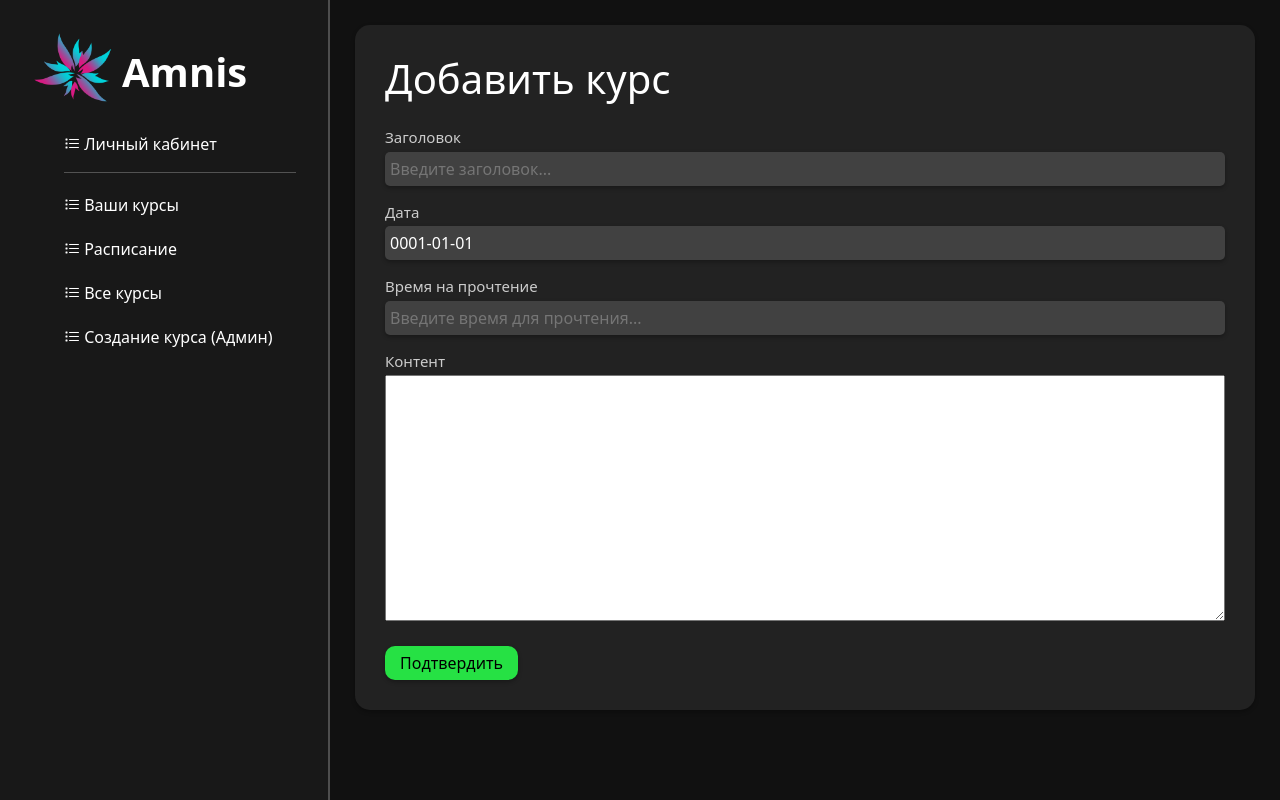
After one commit to UniversityJointProjects/E-cousesSite, a Django app: page /course/course_change/1/2 in a window 1280 px wide. The commit adds this page. Run offline with Django 4.2, Linux system fonts and the light colour scheme; some libraries are stand-ins or nearby versions.

Commit message:
added courses creating tab and courses showing tab

```diff
--- a/config/config/settings.py
+++ b/config/config/settings.py
@@ -38,6 +38,7 @@ INSTALLED_APPS = [
     'django.contrib.sessions',
     'django.contrib.messages',
     'django.contrib.staticfiles',
+    'ckeditor'
 ]
 
 MIDDLEWARE = [
--- a/config/main/admin.py
+++ b/config/main/admin.py
@@ -1,5 +1,5 @@
 from django.contrib import admin
-from .models import Article, Shop, ShopQuality, Check, Director, Firm, Product
+from .models import Article, Shop, ShopQuality, Check, Director, Firm, Product, Course
 
 admin.site.register(Article)
 admin.site.register(Shop)
@@ -8,3 +8,4 @@ admin.site.register(Check)
 admin.site.register(Director)
 admin.site.register(Firm)
 admin.site.register(Product)
+admin.site.register(Course)
--- a/config/main/forms.py
+++ b/config/main/forms.py
@@ -177,3 +177,20 @@ class CreateUserForm(UserCreationForm):
                 attrs={'class': 'common_form_input_field',
                        'placeholder': 'Repeat the password...'}),
         }
+
+
+class CourseForm(ModelForm):
+    class Meta:
+        model = Course
+        fields = ['title', 'date', 'time_to_read', 'content']
+        widgets = {
+            "title": forms.TextInput(
+                attrs={'class': 'common_form_input_field',
+                       'placeholder': 'Введите заголовок...'}),
+            "date": forms.TextInput(
+                attrs={'class': 'common_form_input_field',
+                       'placeholder': 'Введите дату...'}),
+            "time_to_read": forms.DateInput(
+                attrs={'class': 'common_form_input_field',
+                       'placeholder': 'Введите время для прочтения...'})
+        }
--- a/config/main/models.py
+++ b/config/main/models.py
@@ -1,5 +1,6 @@
 import datetime as datetime
 from django.db import models
+from ckeditor.fields import RichTextField
 
 
 class ShopQuality(models.Model):
@@ -118,6 +119,21 @@ class Check(models.Model):
         verbose_name_plural = "Checks"
 
 
+class Course(models.Model):
+
+    title = models.CharField('Title', max_length=250)
+    date = models.DateField('Date', default=datetime.date(1, 1, 1))
+    time_to_read = models.CharField('Time to read', max_length=50)
+    content = RichTextField(blank=True, null=True)
+
+    def __str__(self):
+        return str(self.id)
+
+    class Meta:
+        verbose_name = "Course"
+        verbose_name_plural = "Courses"
+
+
 class Article(models.Model):
     title = models.CharField('Title', max_length=50)
     anons = models.CharField('Anons', max_length=250)
--- a/config/main/static/main/css/common.css
+++ b/config/main/static/main/css/common.css
@@ -23,6 +23,8 @@
     --semi-darkgrey-color: #414141;
 
     --dark-cyan-color: #173f4c;
+
+    --error-red-color: #ff5757;
 }
 
 .green-button {
--- /dev/null
+++ b/config/main/static/main/css/course_change.css
@@ -0,0 +1,53 @@
+html, body{
+    padding: 0;
+    margin: 0;
+    width: 100%;
+    height: 100%;
+    background-color:#111111;
+    color: white;
+}
+
+.course_change_body {
+    display: flex;
+    flex-direction: column;
+    padding: 25px;
+}
+
+.common_form_modifier {
+    padding: 30px;
+}
+
+.course_change_body_title {
+
+}
+
+.course_change_body__course_change_body_title {
+}
+
+.ckeditor_container {
+    display: flex;
+    align-items: left;
+    flex-direction: column;
+}
+
+.submit_button_container {
+    display: flex;
+    justify-content: left;
+}
+
+.course_change_form_button1 {
+    padding-left: 15px;
+    padding-right: 15px;
+}
+
+.course_change_body__submit_button_container {
+    margin-top: 15px;
+}
+
+.error {
+    color: var(--error-red-color);
+}
+
+.course_change_body__error {
+    margin: 10px 0 0 0
+}
--- /dev/null
+++ b/config/main/templates/main/course_change.html
@@ -0,0 +1,46 @@
+{% load static %}
+<!doctype html>
+<html lang="en">
+<head>
+    <meta charset="UTF-8">
+    <meta name="viewport"
+          content="width=device-width, user-scalable=no, initial-scale=1.0, maximum-scale=1.0, minimum-scale=1.0">
+    <meta http-equiv="X-UA-Compatible" content="ie=edge">
+    <title>Amnis | Courses</title>
+    <link rel="icon" type="image/x-icon" href="{% static 'main/img/logo.png' %}">
+    <link rel="stylesheet" href="https://cdn.jsdelivr.net/npm/bootstrap@5.2.3/dist/css/bootstrap.min.css">
+    <link rel="stylesheet" href="https://cdn.jsdelivr.net/npm/bootstrap-icons@1.10.2/font/bootstrap-icons.css">
+    <link rel="stylesheet" href="{% static 'main/css/common.css'%}">
+    <link rel="stylesheet" href="{% static 'main/css/course_change.css'%}">
+</head>
+<body>
+    {% include 'main/navigation.html' %}
+
+    <form class="course_change_body" method="post">
+        <div class="common_form common_form_modifier">
+            {% csrf_token %}
+            <h1 class="course_change_body_title course_change_body__course_change_body_title">Добавить курс</h1>
+            <p class="common_form_name common_form__common_form_name">Заголовок</p>
+            {{ course_form.title }}
+    <!--        <input type="text" name="title" placeholder="Введите заголовок..." class="common_form_input_field" >-->
+            <p class="common_form_name common_form__common_form_name">Дата</p>
+            {{ course_form.date }}
+    <!--        <input type="date" name="date" placeholder="Введите дату..." class="common_form_input_field" >-->
+            <p class="common_form_name common_form__common_form_name">Время на прочтение</p>
+            {{ course_form.time_to_read }}
+    <!--        <input type="text" name="time_to_read" placeholder="Введите время на прочтение..." class="common_form_input_field" >-->
+            <div class="ckeditor_container">
+                <p class="common_form_name common_form__common_form_name">Контент</p>
+                {{ course_form.media }}
+                {{ course_form.content }}
+            </div>
+            <p class="error course_change_body__error">{{ error }}</p>
+            <div class="submit_button_container course_change_body__submit_button_container">
+                <button class="button1 button1_padding green-button course_change_form_button1"
+                        type="submit">Подтвердить</button>
+            </div>
+        </div>
+
+    </form>
+</body>
+</html>
--- a/config/main/templates/main/navigation.html
+++ b/config/main/templates/main/navigation.html
@@ -17,7 +17,7 @@
             <a class="navigation_list_ref" href="{% url 'introduce' %}">
                 <li class="navigation_list_element"><i class="bi bi-list-task"></i>  Все курсы</li>
             </a>
-            <a class="navigation_list_ref" href="{% url 'introduce' %}">
+            <a class="navigation_list_ref" href="{% url 'course_change' command='add' course_id=0 %}">
                 <li class="navigation_list_element"><i class="bi bi-list-task"></i>  Создание курса (Админ)</li>
             </a>
         </ul>
--- a/config/main/urls.py
+++ b/config/main/urls.py
@@ -9,5 +9,7 @@ urlpatterns = [
     path('registration', views.registration, name='registration'),
     path('login_view', views.login_view, name='login_view'),
     # LOGOUT_REDIRECT_URL
-    path('logout', include('django.contrib.auth.urls'), name='logout')
+    path('logout', include('django.contrib.auth.urls'), name='logout'),
+    path('course/<int:course_id>', views.course_view, name='course'),
+    path('course/course_change/<command>/<int:course_id>', views.course_change_view, name='course_change')
 ]
--- a/config/main/views.py
+++ b/config/main/views.py
@@ -121,3 +121,23 @@ def login_view(request):
             login(request, user)
             return redirect('introduce')
     return render(request, 'main/login.html', {'role': role})
+
+
+def course_view(request, course_id):
+    course = Course.objects.all()[0]
+    return render(request, 'main/course.html', {'course': course})
+
+
+def course_change_view(request, command, course_id):
+    course_form = CourseForm()
+
+    error = ''
+    if request.method == 'POST':
+        form = CourseForm(request.POST)
+        if form.is_valid():
+            form.save()
+            return redirect('introduce')
+        else:
+            error = 'Вы ввели некорректные данные*'
+
+    return render(request, 'main/course_change.html', {'course_form': course_form, 'error': error})
```
Also changed, not shown: config/main/static/main/css/course.css (added, +27 -0 lines), config/main/templates/main/course.html (added, +32 -0 lines), config/db.sqlite3, config/main/migrations/0003_course_alter_check_datetime.py (added), config/main/migrations/0004_alter_course_date.py (added), config/main/migrations/0005_alter_course_title.py (added), config/main/migrations/0006_alter_course_date.py (added).
